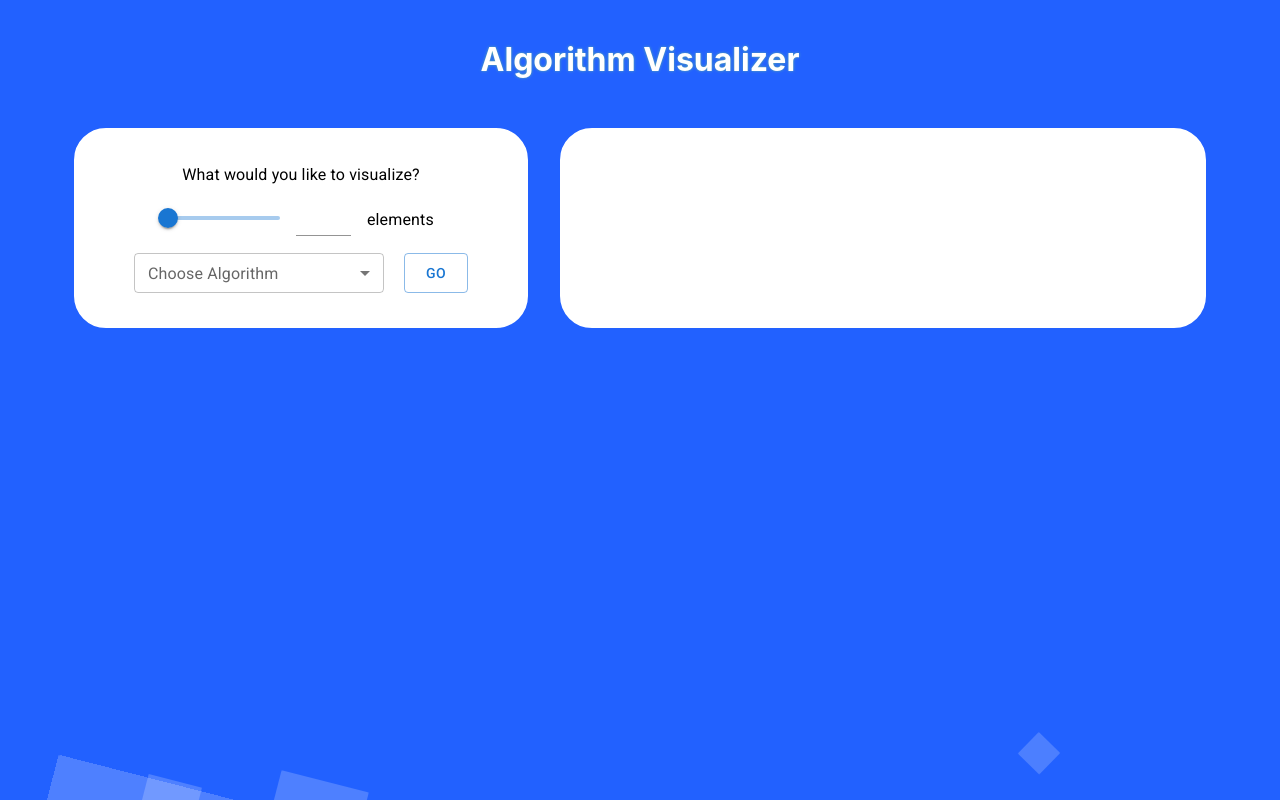
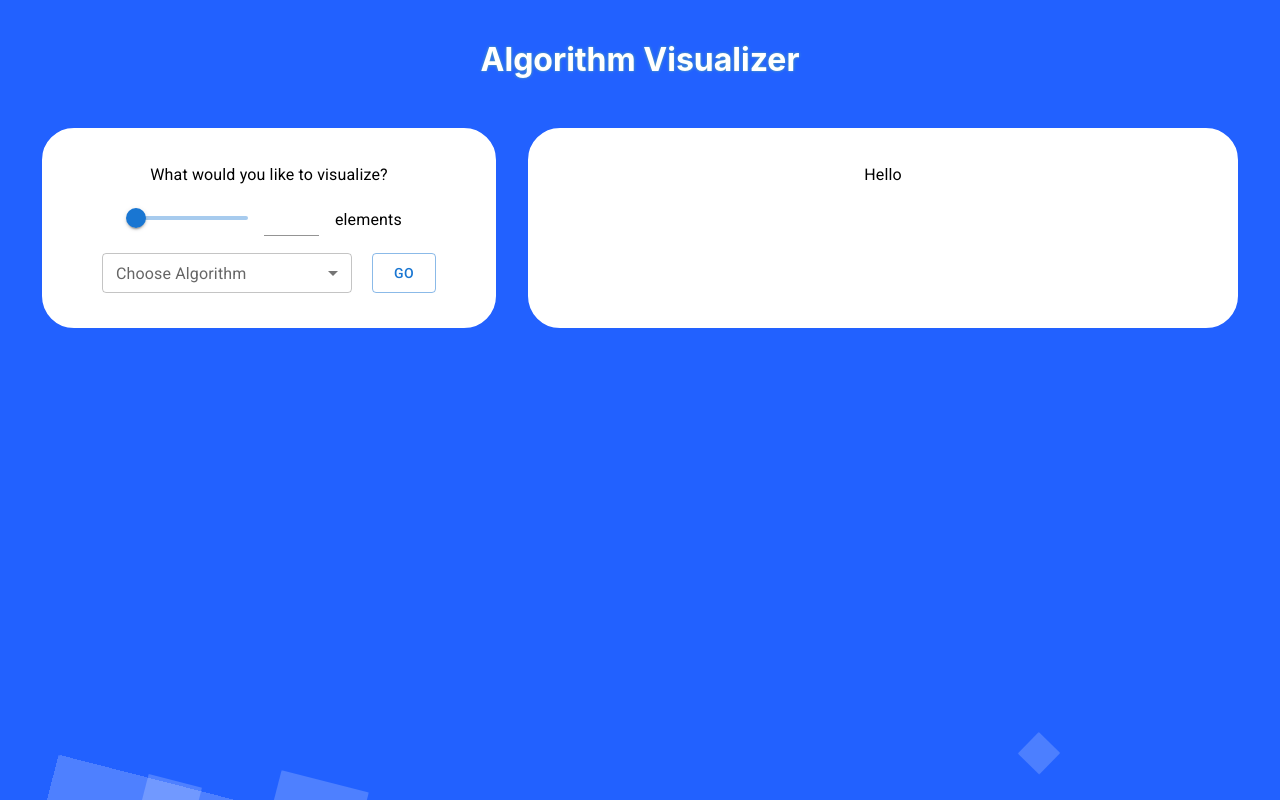
Before and after one commit to yashodhan-singh/algo-visualizer, a React (Create React App) app: page / in a window 1280 px wide. Built offline with nearby package versions, Linux system fonts and the light colour scheme.

Commit message:
AlgoVis parent -> Selector child structure

```diff
--- /dev/null
+++ b/src/components/AlgoVisualizer/AlgoVisualizer.js
@@ -0,0 +1,19 @@
+import './AlgoVisualizer.scss'
+import Selector from "../Selector/Selector";
+import Visualizer from "../Visualizer/Visualizer";
+import React from 'react';
+
+class AlgoVisualizer extends React.Component {
+
+    state = { data: [10, 1] }
+
+    render(){
+        return (
+            <div className="AlgoVisualizer">
+                <Selector/>
+                <Visualizer dataFromParent = {this.state.data}/>
+            </div>
+        )
+    }
+}
+ export default AlgoVisualizer;
--- /dev/null
+++ b/src/components/AlgoVisualizer/AlgoVisualizer.scss
@@ -0,0 +1,11 @@
+.AlgoVisualizer {
+    display: flex;
+    flex-direction: row;
+    text-align: center;
+    position: absolute;
+    margin-top: 10%;
+    margin-left:auto;
+    margin-right:auto;
+    left: 0;
+    right: 0;
+  }
--- a/src/components/Selector/Selector.js
+++ b/src/components/Selector/Selector.js
@@ -1,7 +1,6 @@
 import * as React from 'react';
 import { Grid, Select, Button, ListSubheader, FormControl, MenuItem, InputLabel, Box, Typography, Slider, Input } from '@mui/material';
 import './Selector.scss';
-import { visualizeAlgo } from '../Visualizer/Visualizer';
 
 function Selector(){
 
@@ -90,10 +89,13 @@ function Selector(){
                     </FormControl>
                 </Box>
                 <div className ="Selector__Spacer"></div>
-                <Button onClick={() => {visualizeAlgo(arraySize, algo)}} className="Selector__SortButton" left="1rem" variant="outlined" sx = {{ height: 40}}> Go </Button>
+                <Button className="Selector__SortButton" left="1rem" variant="outlined" sx = {{ height: 40}}> Go </Button>
             </div>
         </div>
     );
 }
 
 export default Selector;
+
+//we have the algo, now create a display for the java code for the algo below both of the elements
+//reformat our display to be 1 element per line i.e. mobile responsive
--- a/src/components/Visualizer/Visualizer.js
+++ b/src/components/Visualizer/Visualizer.js
@@ -1,17 +1,17 @@
 import './Visualizer.scss';
 import { Typography } from '@mui/material';
 
-export function visualizeAlgo(size, algo){
-    alert("sort an array of " + size + " elements using algo " + algo)
-}
-
 export default function Visualizer() {
-
     return(
         <div className="Visualizer">
             <Typography>
-
+                Hello
             </Typography>
         </div>
     );
 }
+
+//so now we have the size variable and the algo variable
+//using the size variable, generate an array with elements
+//display the array in the format of rectangles on a graph next to each other
+//using the algo variable, call the corresponding sort function
--- a/src/components/Visualizer/Visualizer.scss
+++ b/src/components/Visualizer/Visualizer.scss
@@ -2,9 +2,10 @@
     border-radius: 2rem;
     border-style: solid;
     border-color: white;
-    color: white;
+    color: rgb(0, 0, 0);
     width: 50%;
     margin-right:auto;
     background: white;
     margin-left: 1rem;
+    padding: 2rem;
 }
--- a/src/index.js
+++ b/src/index.js
@@ -4,8 +4,7 @@ import './index.scss';
 import Header from './components/Header/Header';
 import Background from './components/Background/Background';
 import reportWebVitals from './reportWebVitals';
-import Selector from './components/Selector/Selector';
-import Visualizer from './components/Visualizer/Visualizer';
+import AlgoVisualizer from './components/AlgoVisualizer/AlgoVisualizer';
 
 const root = ReactDOM.createRoot(document.getElementById('root'));
 root.render(
@@ -20,9 +19,8 @@ root.render(
         <Header/>
       </div>
 
-      <div className="sv">
-        <Selector/>
-        <Visualizer/>
+      <div>
+        <AlgoVisualizer/>
       </div>
     </div>
 
--- a/src/index.scss
+++ b/src/index.scss
@@ -11,15 +11,3 @@ code {
   font-family: source-code-pro, Menlo, Monaco, Consolas, 'Courier New',
     monospace;
 }
-
-.sv {
-  display: flex;
-  flex-direction: row;
-  text-align: center;
-  position: absolute;
-  margin-top: 10%;
-  margin-left:auto;
-  margin-right:auto;
-  left: 0;
-  right: 0;
-}
```
Also changed, not shown: src/App.js (deleted, +0 -39 lines).
